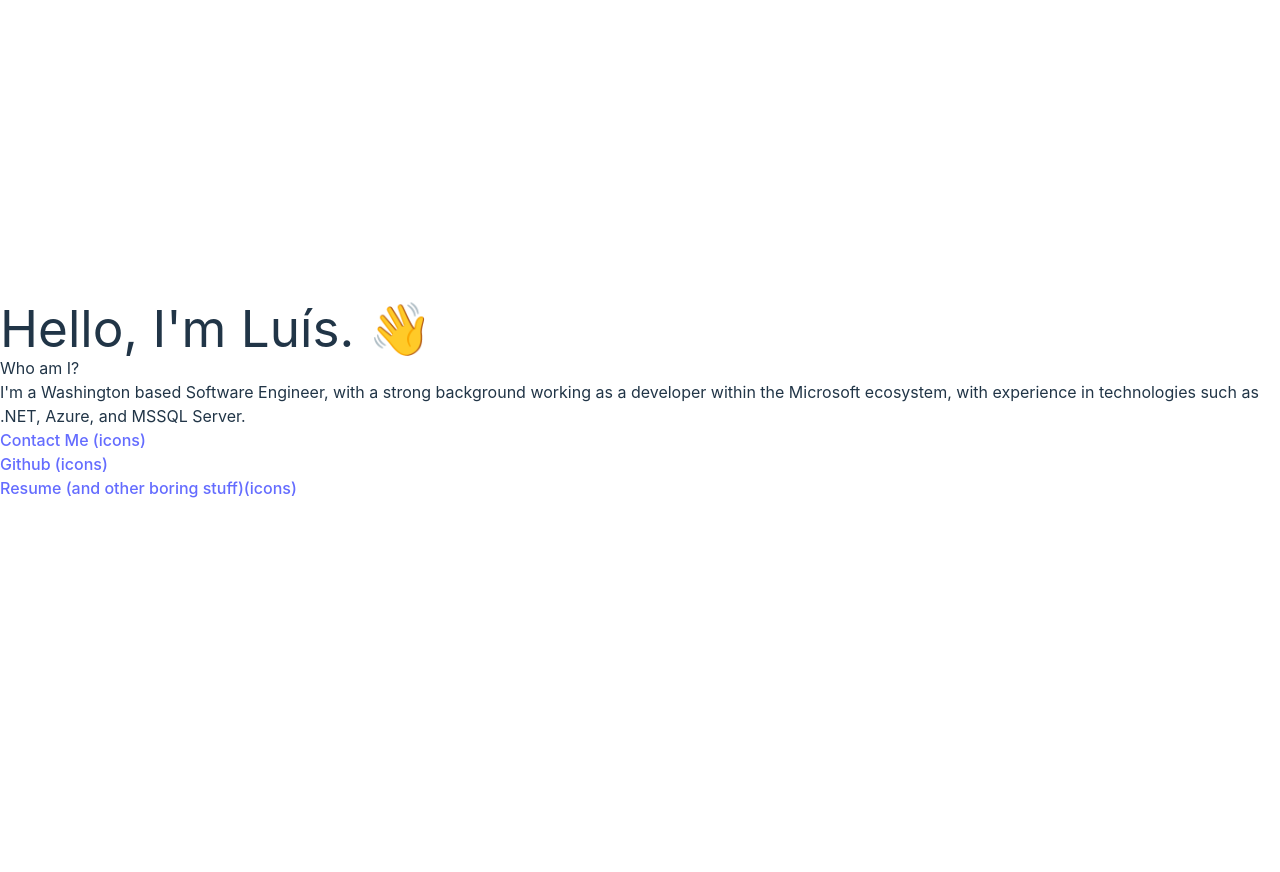
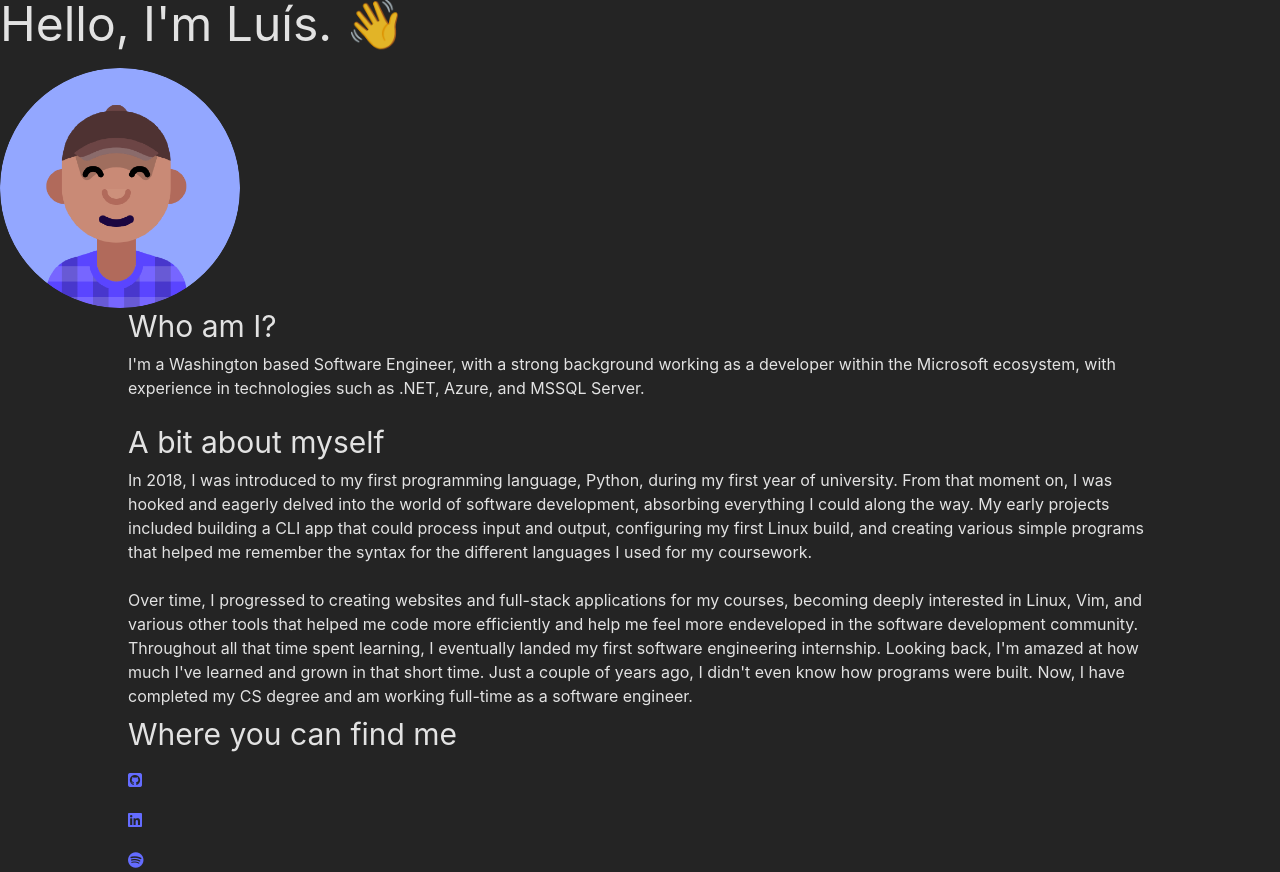
Before and after one commit to TechGlue/PersonalSite, a React (Vite) app in the folder Website/: page /home in a window 1280 px wide. Before the commit the page ends 800 px from the top, so only its background shows below. Built offline with nearby package versions, Linux system fonts and the light colour scheme.

Commit message:
layout and content setup

```diff
--- a/Website/index.html
+++ b/Website/index.html
@@ -1,6 +1,7 @@
 <!DOCTYPE html>
 <html lang="en">
   <head>
+    <script src="https://kit.fontawesome.com/f0796a5454.js" crossorigin="anonymous"></script>
     <meta charset="UTF-8" />
     <link rel="icon" type="image/svg+xml" href="/vite.svg" />
     <meta name="viewport" content="width=device-width, initial-scale=1.0" />
--- a/Website/src/index.css
+++ b/Website/src/index.css
@@ -28,9 +28,9 @@ a:hover {
 }
 
 body {
-  margin: 0;
-  display: flex;
-  place-items: center;
+  //margin: 0;
+  //display: flex;
+  //place-items: center;
   min-width: 320px;
   min-height: 100vh;
 }
@@ -54,12 +54,11 @@ button {
 button:hover {
   border-color: #646cff;
 }
-button:focus,
-button:focus-visible {
+button:focus, button:focus-visible {
   outline: 4px auto -webkit-focus-ring-color;
 }
 
-@media (prefers-color-scheme: light) {
+@media () {
   :root {
     color: #213547;
     background-color: #ffffff;
--- a/Website/src/routes/components/navbar.jsx
+++ b/Website/src/routes/components/navbar.jsx
@@ -2,11 +2,22 @@ import React from "react";
 import { Link } from "react-router-dom";
 
 export default function Navbar() {
-
   return (
-    <div className="">
-      <p class="">About </p>
-      <div>home</div>
-    </div>
+    //create a tailwindcss style Navbar
+    <nav className="py-4">
+      <div class="container mx-auto flex justify-between items-center">
+        <ul class="flex gap-4">
+          <Link to="/" className="">
+            Home
+          </Link>
+          <Link to="/" className="">
+            About
+          </Link>
+          <Link to="/" className="">
+            Something
+          </Link>
+        </ul>
+      </div>
+    </nav>
   );
 }
--- a/Website/src/routes/root.jsx
+++ b/Website/src/routes/root.jsx
@@ -5,9 +5,12 @@ import Navbar from "./components/navbar.jsx";
 export default function Root() {
   return (
     <>
-    <h1 className="">Hello world</h1>
-      <Navbar />
-      <SplashPage />
+      <div class="h-screen flex flex-col justify-center items-center">
+        <div class="flex justify-center ">
+          <Navbar />
+        </div>
+        <SplashPage />
+      </div>
     </>
   );
 }
--- a/Website/src/routes/splashpage.jsx
+++ b/Website/src/routes/splashpage.jsx
@@ -1,33 +1,57 @@
 //make this a component
 import React from "react";
 import { Link } from "react-router-dom";
+import image from "./../assets/prof.png";
 
 export default function SplashPage() {
   return (
     <>
-      <h1>Hello, I'm Luís. 👋 </h1>
+      <p className="text-5xl">Hello, I'm Luís. 👋 </p>
+      <img src={image} alt="my-prof" className="w-60 h-60 rounded-full mt-5" />
 
-      <h2>Who am I?</h2>
+      <div className="mx-32">
+        <p className="text-3xl mb-2">Who am I?</p>
         <p>
           I'm a Washington based Software Engineer, with a strong background
           working as a developer within the Microsoft ecosystem, with experience
           in technologies such as .NET, Azure, and MSSQL Server.
         </p>
+        <br />
+        <p className="text-3xl mb-2">A bit about myself</p>
+        <p>
+          In 2018, I was introduced to my first programming language, Python,
+          during my first year of university. From that moment on, I was hooked
+          and eagerly delved into the world of software development, absorbing
+          everything I could along the way. My early projects included building
+          a CLI app that could process input and output, configuring my first
+          Linux build, and creating various simple programs that helped me
+          remember the syntax for the different languages I used for my
+          coursework.
+        </p>
+        <br />
+
+        <p>
+          Over time, I progressed to creating websites and full-stack
+          applications for my courses, becoming deeply interested in Linux, Vim,
+          and various other tools that helped me code more efficiently and help
+          me feel more endeveloped in the software development community.
+          Throughout all that time spent learning, I eventually landed my first
+          software engineering internship. Looking back, I'm amazed at how much
+          I've learned and grown in that short time. Just a couple of years ago,
+          I didn't even know how programs were built. Now, I have completed my
+          CS degree and am working full-time as a software engineer.
+        </p>
+        <p className="text-3xl my-2">Where you can find me</p>
+        <div>
           <nav>
-        <nav>
-          <ul>
-            <li>
-              <Link to={`/`}>Contact Me (icons)</Link>
-            </li>
-            <li>
-              <Link to={`/`}>Github (icons)</Link>
-            </li>
-            <li>
-              <Link to={`resume/`}>Resume (and other boring stuff)(icons)</Link>
-            </li>
-          </ul>
+            <div className="grid grid-rows-3 grid-flow-col gap-4 mt-4">
+              <Link to={`/`}><i class="fa-brands fa-square-github"></i></Link>
+              <Link to={`/`}><i class="fa-brands fa-linkedin"></i></Link>
+              <Link to={`resume/`}><i class="fa-brands fa-spotify"></i></Link>
+            </div>
           </nav>
-      </nav>
+        </div>
+      </div>
     </>
   );
 }
--- a/Website/tailwind.config.cjs
+++ b/Website/tailwind.config.cjs
@@ -1,8 +1,18 @@
 /** @type {import('tailwindcss').Config} */
 module.exports = {
   content: ["./index.html", "./src/**/*.{js,ts,jsx,tsx}"],
+  darkMode: 'class',
   theme: {
-    extend: {},
+    extend: {
+      colors: {
+        primary: "#639",
+        secondary: "#ff9800",
+        accent: "#ffc107",
+        dark: "#111",
+        light: "#f5f5f5",
+      },
+    },
   },
+  variants: {},
   plugins: [],
 };
```
Lines whose indentation alone changed are shown as unchanged.
